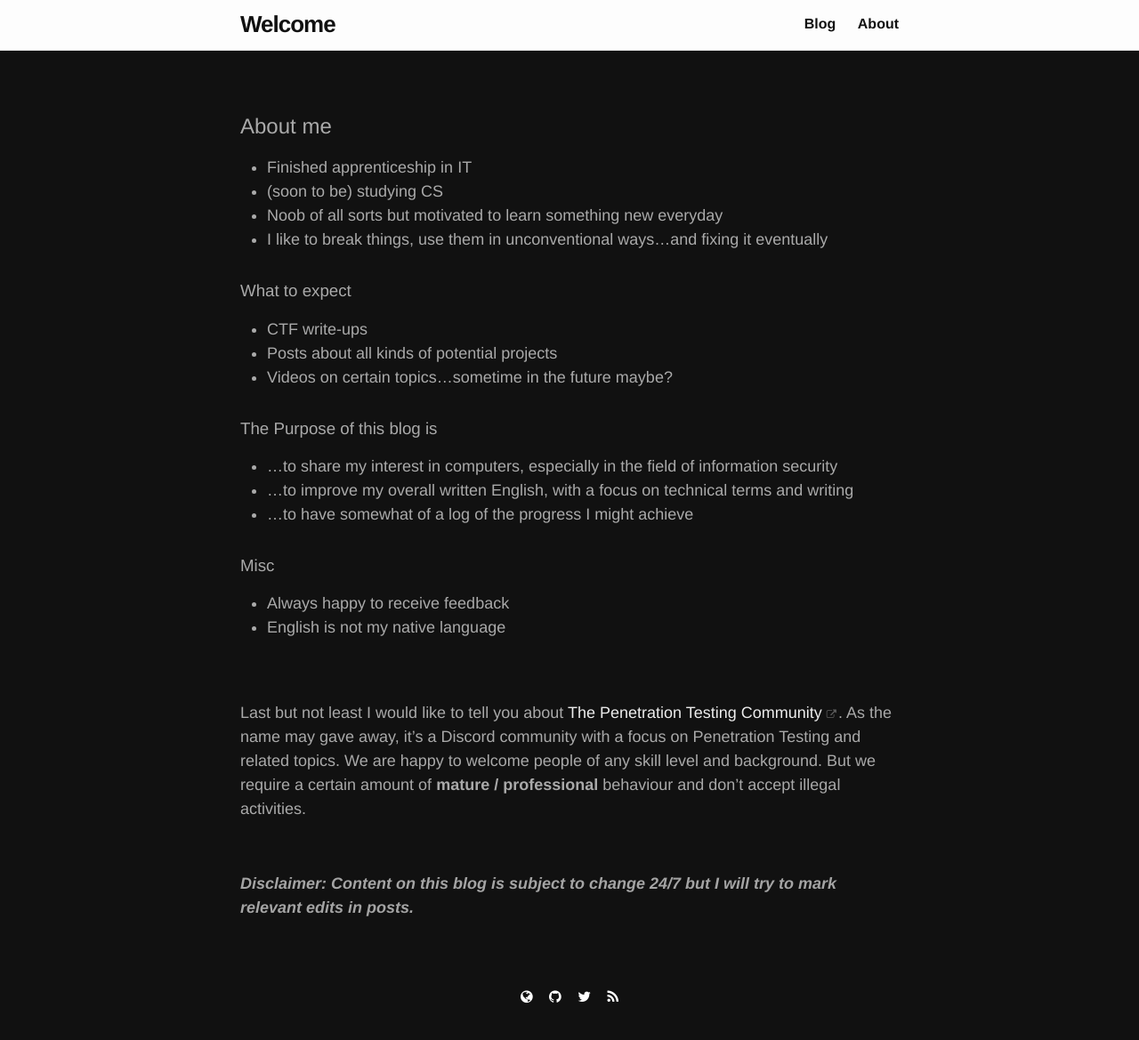
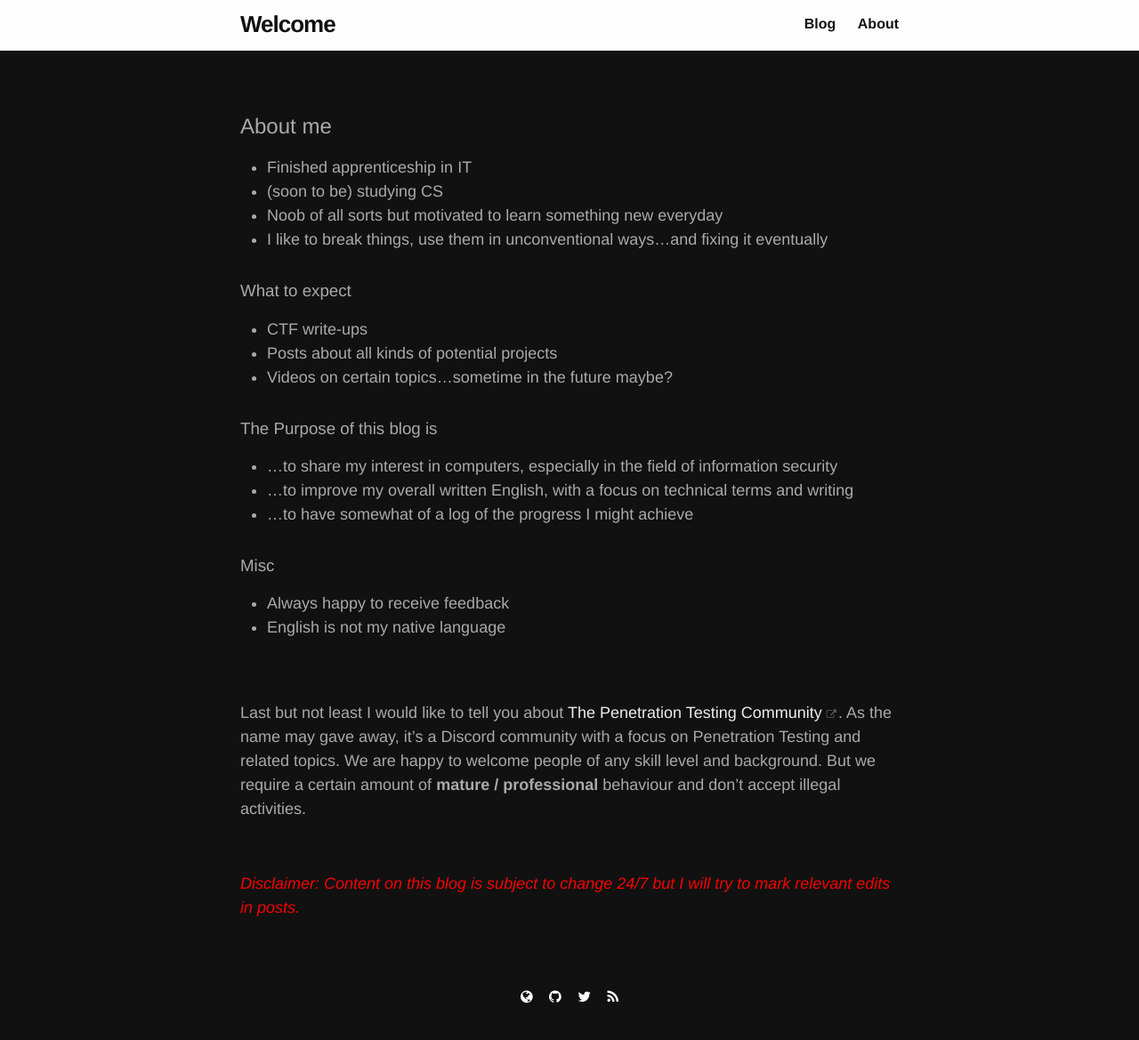
Before and after one commit to stepMode/stepmode.github.io, a Jekyll site: the page built from _pages/about.md, in a window 1280 px wide. Shown: the whole page at 89% size. Built offline with Jekyll 4.4.1, drawn with Linux system fonts in a browser that asks for light colours.

Commit message:
change disclaimer color to red

```diff
--- a/_pages/about.md
+++ b/_pages/about.md
@@ -36,4 +36,4 @@ As the name may gave away, it's a Discord community with a focus on Penetration
 
 <br>
 
-**_Disclaimer: Content on this blog is subject to change 24/7 but I will try to mark relevant edits in posts._**
+<span style="color:red">*Disclaimer: Content on this blog is subject to change 24/7 but I will try to mark relevant edits in posts.*</span>
```
